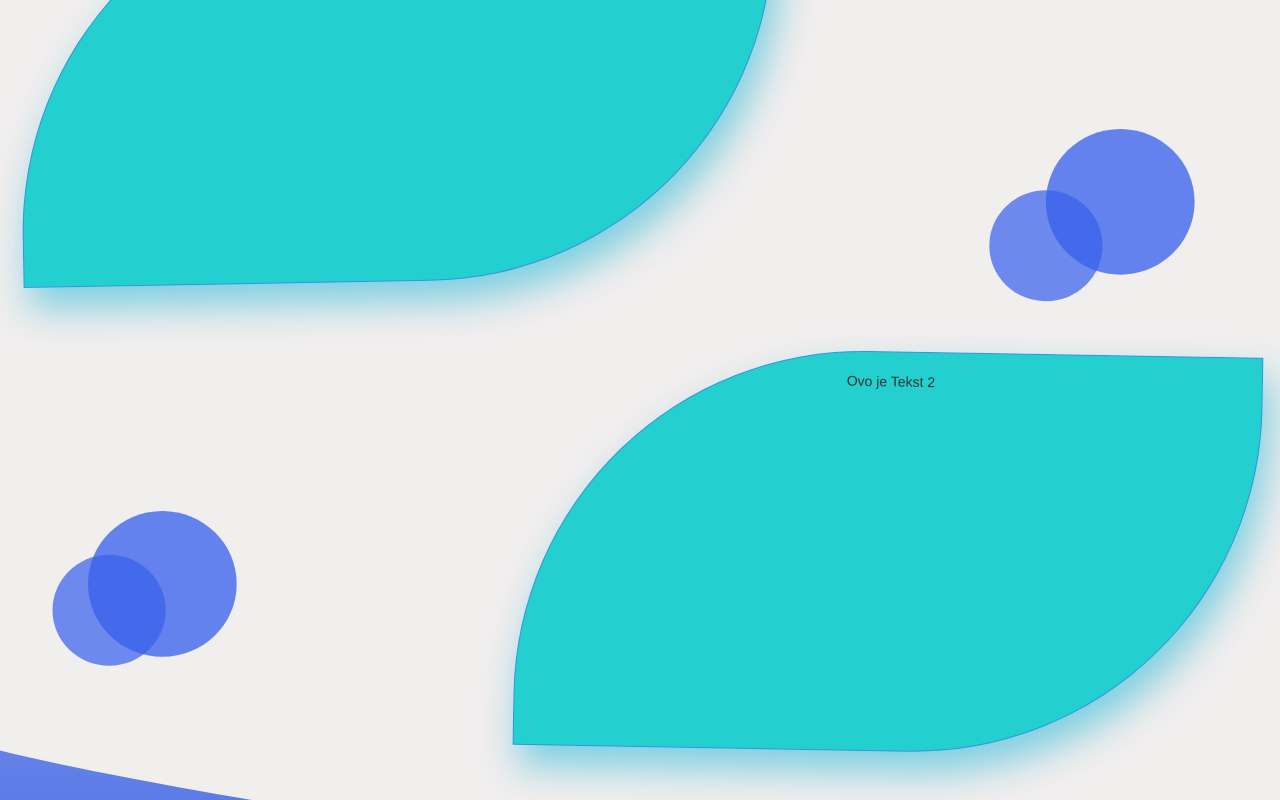
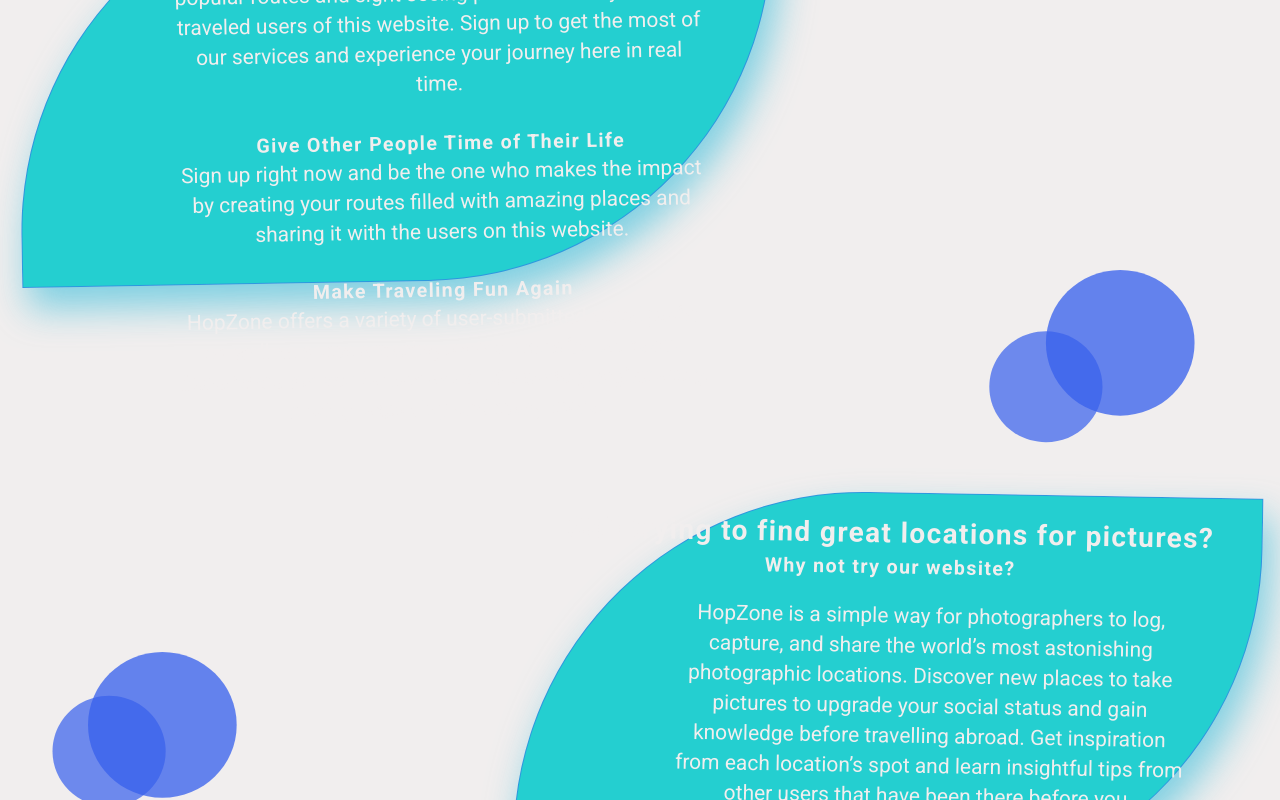
Before and after one commit to NIT-PMF/hopZone, a React (Create React App) app in the folder ClientApp/: page / in a window 1280 px wide. Shown: the part 800-1600 px from the top of the page. Built offline with nearby package versions, Linux system fonts and the light colour scheme.

Commit message:
fixed existing components

```diff
--- a/ClientApp/src/App.css
+++ b/ClientApp/src/App.css
@@ -3,3 +3,24 @@
     padding: 0;
     min-height: 100vh;
 }
+
+
+/* Scrollbar */
+
+/* width */
+::-webkit-scrollbar {
+    width: 10px;
+    background-color: #F5F5F5;
+}
+
+/* Track */
+::-webkit-scrollbar-track {
+    -webkit-box-shadow: inset 0 0 6px rgba(0,0,0,0.3);
+    background-color: #F5F5F5;
+}
+
+/* Handle */
+::-webkit-scrollbar-thumb {
+    background-color: #0ae;
+    background-image: -webkit-gradient(linear, 0 0, 0 100%, color-stop(.5, rgba(255, 255, 255, .2)), color-stop(.5, transparent), to(transparent));
+}
--- a/ClientApp/src/components/AboutPage/index.css
+++ b/ClientApp/src/components/AboutPage/index.css
@@ -52,6 +52,7 @@
     width: 100%;
 }
 
+
 @media screen and (max-width: 1280px) {
     .about-page-content {
         top: 120%;
--- a/ClientApp/src/components/Account/Account.js
+++ b/ClientApp/src/components/Account/Account.js
@@ -11,7 +11,12 @@
         <div>
         <div className="make-div-app"></div>
         <div className="Apps">
-            <div className="App__Aside"></div>
+                <div className="App__Aside">Lets get you set up!
+                <span className="App__Aside_Small">
+                        It should only take a couple of minutes to create your account. <br/>
+                        You can add additional info about yourself in the profile page :)
+                        </span>
+                    </div>
                 <div className="App__Form">
                     <div className="PageSwitcher">
                         <NavLink to="/account/login" activeClassName="PageSwitcher__Item--Active" className="PageSwitcher__Item">Login</NavLink>
@@ -23,7 +28,7 @@
                         <NavLink to="/account/login" activeClassName="FormTitle__Link--Active" className="FormTitle__Link">Login</NavLink> or <NavLink exact to="/account/signup" activeClassName="FormTitle__Link--Active" className="FormTitle__Link">Sign Up</NavLink>
                     </div>
 
-                    <Route  path="/account/signup" exact component={SignUpForm}>
+                    <Route path="/account/signup" exact component={SignUpForm}>
                     </Route>
                     <Route path="/account/login" component={LoginForm}>
                     </Route>
--- a/ClientApp/src/components/Account/Login/Login.js
+++ b/ClientApp/src/components/Account/Login/Login.js
@@ -1,4 +1,5 @@
 import React from 'react';
+import '../index.css';
 
 const LoginForm = () => {
 
--- a/ClientApp/src/components/Account/Signup/Signup.js
+++ b/ClientApp/src/components/Account/Signup/Signup.js
@@ -1,4 +1,6 @@
 import React from 'react';
+import '../index.css';
+
 
 const SignupForm = () => {
 
--- a/ClientApp/src/components/Account/index.css
+++ b/ClientApp/src/components/Account/index.css
@@ -1,3 +1,9 @@
+@import url('https://fonts.googleapis.com/css2?family=Roboto:wght@400;700&display=swap');
+
+body {
+    font-family: Roboto, sans-serif;
+}
+
 .make-div-app {
     position:absolute;
     top: 0;
@@ -5,7 +11,7 @@
     background-repeat: repeat;
     background-size: cover;
     width: 100vw;
-    height: 200%;
+    min-height: 120%;
     z-index: -2;
 }
 
@@ -24,6 +30,16 @@
     background-color: #66DAC7;
     box-shadow: 10px 10px 5px rgba(0, 0, 0, 0.83);
     border-radius: 10%;
+    display: flex;
+    justify-content: center;
+    flex-direction: column;
+    align-items: center;
+    font-size: 2rem;
+}
+
+.App__Aside_Small {
+    margin-top: 10px;
+    font-size: 1.2rem;
 }
 
 .App__Form {
@@ -31,7 +47,7 @@
     background-color: #2E4158;
     padding: 25px 40px;
     overflow: auto;
-    box-shadow: 10px 10px 5px rgba(0, 0, 0, 0.83);
+    box-shadow: 10px 10px 5px rgba(100,198,197,0.85);
     border-radius: 10%;
 }
 
@@ -96,6 +112,16 @@
     border-bottom: 1px solid #199087;
 }
 
+.FormTitle__Link:hover, a:focus, a:hover {
+    color: #f1eeee;
+    text-decoration: none;
+}
+
+.FormTitle__Link:active, .FormTitle__Link:focus  {
+    color: #57C6DE;
+    text-decoration: none;
+}
+
 .FormField {
     margin-bottom: 40px;
 }
@@ -130,9 +156,16 @@
     border: none;
     outline: none;
     border-radius: 25px;
-    padding: 15px 70px;
-    font-size: .8em;
+    padding: 10px 50px;
+    font-size: 1.2em;
     font-weight: 500;
+    text-transform: uppercase;
+    transition: ease-in-out .3s;
+}
+
+    .FormField__Button:hover {
+        background: #f1eeee;
+        color: #000000;
     }
 
     .FormField__Link {
--- a/ClientApp/src/components/Homepage/Homepage.js
+++ b/ClientApp/src/components/Homepage/Homepage.js
@@ -5,6 +5,7 @@
 import CardPrimary from '../CardPrimary/CardPrimary';
 import Footer from '../Footer/Footer';
 import footerImage from '../../assets/images/header-main-footer.svg';
+import Header1 from '../Header1/Header1';
 
 
 
@@ -21,10 +22,32 @@
                     <Col xs="auto">
                         <main className="main-content">
                             <div className="card-features" >
-                                <CardPrimary width={'60%'} height={'400px'}>Ovo je Tekst 1 </CardPrimary>
+                                <CardPrimary width={'60%'} height={'400px'}>
+                                    <p className="text-main-2">
+                                        <Header1 color="#f1eeee" size="1.4rem">Let Other People Guide You</Header1>
+                                        Our website gives you the ability to access the most popular routes and sight seeing places made by the well-traveled users of this website.
+                                        Sign up to get the most of our services and experience your journey here in real time.
+                                        <br /><br />
+                                        <Header1 color="#f1eeee" size="1.4rem">Give Other People Time of Their Life</Header1>
+                                        Sign up right now and be the one who makes the impact by creating your routes filled with amazing places and sharing it with the users on this website.
+                                        <br /><br />
+                                        <Header1 color="#f1eeee" size="1.4rem">Make Traveling Fun Again</Header1>
+                                        HopZone offers a variety of user-submitted travel paths as well as some amazing routes made by our team.
+                                        Experience the whole new world of traveling, sightseeing, touring, exploring and many more.
+                                        </p>
+                                        </CardPrimary>
                             </div>
                             <div className="card-add-info">
-                                <CardPrimary width={'60%'} height={'400px'}>Ovo je Tekst 2 </CardPrimary>
+                                <CardPrimary width={'60%'} height={'400px'}>
+                                    <Header1 color="#f1eeee" size="2rem">Still trying to find great locations for pictures?</Header1>
+                                    <Header1 color="#f1eeee" size="1.4rem">Why not try our website?</Header1>
+
+                                    <p className="text-main-2">
+                                        HopZone is a simple way for photographers to log, capture, and share the world’s most astonishing photographic locations.
+                                        Discover new places to take pictures to upgrade your social status and gain knowledge before travelling abroad.
+                                        Get inspiration from each location’s spot and learn insightful tips from other users that have been there before you.
+                                        </p>
+                                </CardPrimary>
                                 </div>
                         </main>
                         </Col>
--- a/ClientApp/src/components/Homepage/index.css
+++ b/ClientApp/src/components/Homepage/index.css
@@ -34,6 +34,15 @@
     margin: 30px 20px 50px;
 }
 
+.text-main-2 {
+    color: #f1eeee;
+    font-size: 1.5rem;
+    padding: 20px;
+    width: 80%;
+    transform: translateX(20%);
+}
+
+
 .footer-homepage {
     margin-top: 35vh;
     position: absolute;
```
Lines whose indentation alone changed are shown as unchanged.
